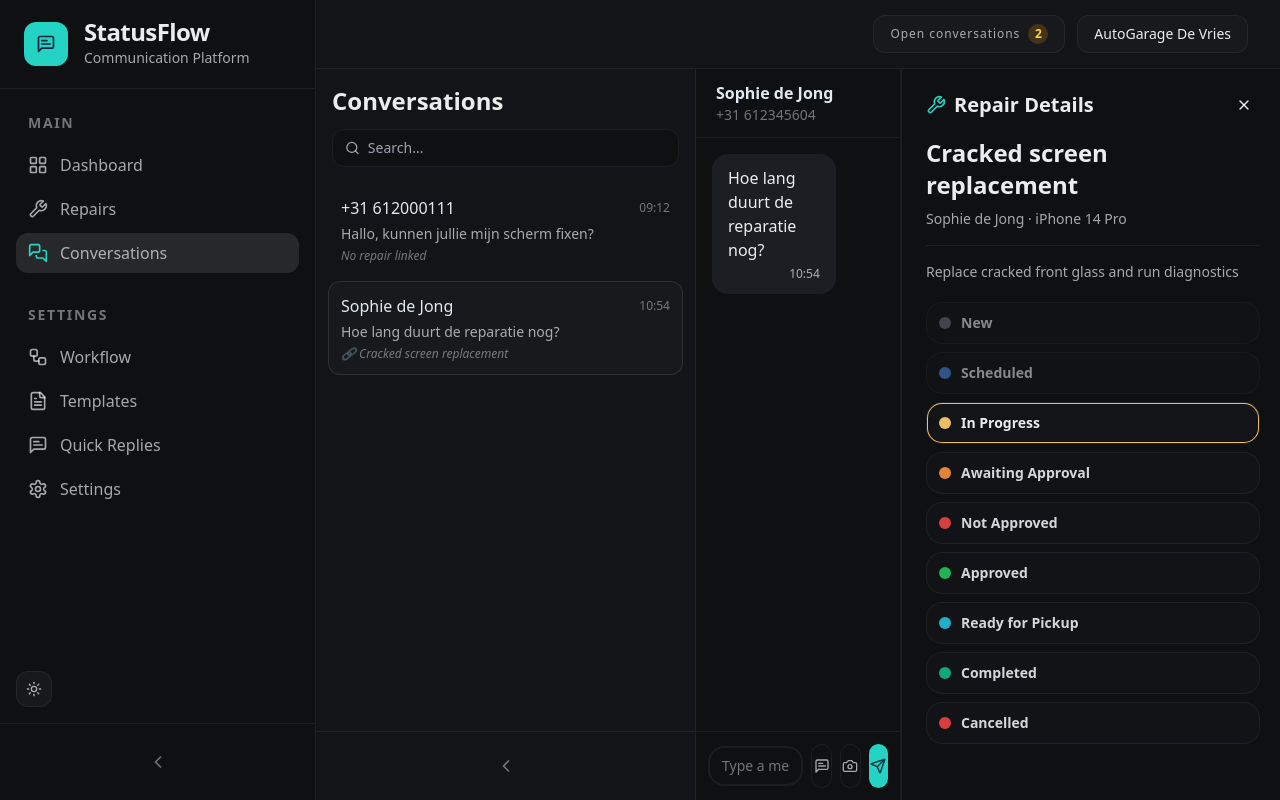
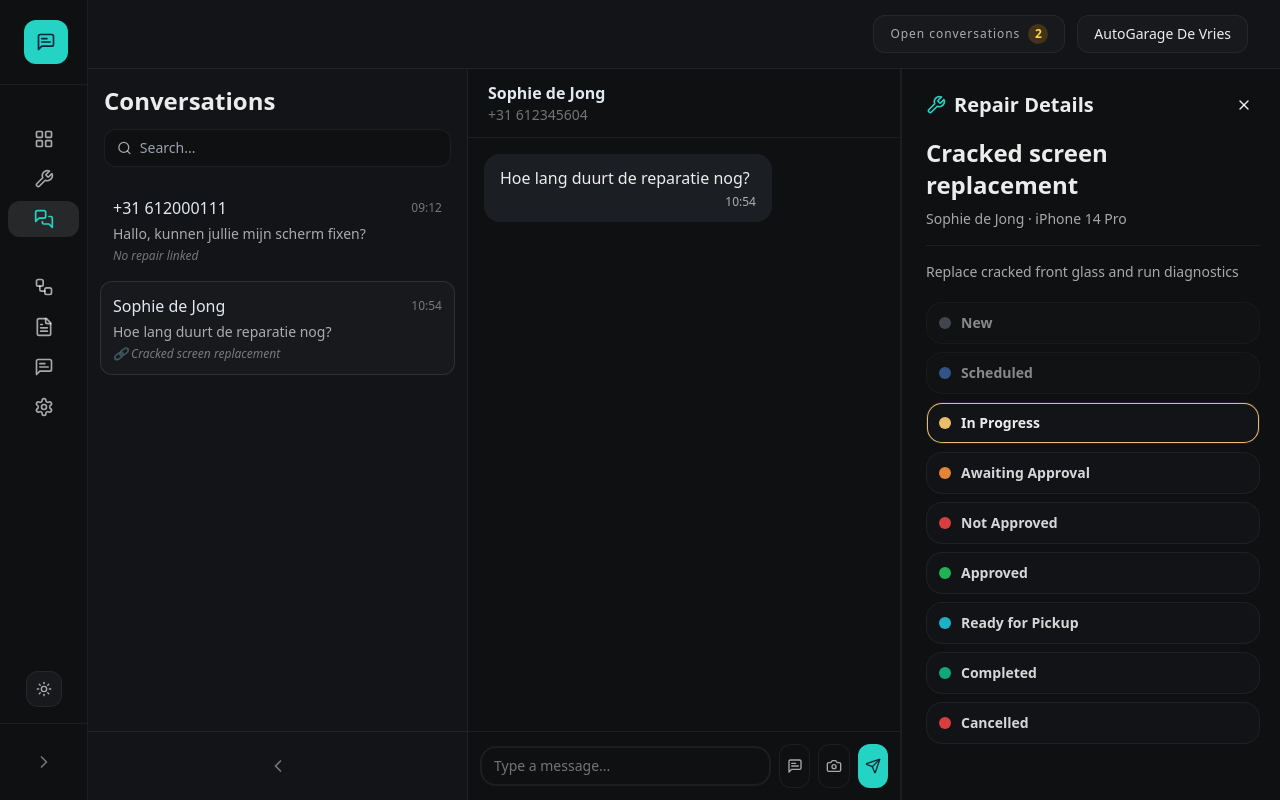
Before and after one commit to botexpertsnl/reparatie_melder_app, a Next.js app: page /conversations in a window 1280 px wide. Built offline with nearby package versions, Linux system fonts and the light colour scheme.

Commit message:
Adjust desktop sidebar default and theme toggle alignment

```diff
--- a/components/layout/app-shell.tsx
+++ b/components/layout/app-shell.tsx
@@ -28,7 +28,7 @@
   const pathname = usePathname();
   const router = useRouter();
   const repairLabel = useTenantRepairLabel();
-  const [collapsed, setCollapsed] = useState(false);
+  const [collapsed, setCollapsed] = useState(true);
   const [isMenuOpen, setIsMenuOpen] = useState(false);
   const [openConversationCount, setOpenConversationCount] = useState(0);
   const [superAdmin, setSuperAdminState] = useState(false);
@@ -238,7 +238,7 @@
             onClick={toggleTheme}
             className={clsx(
               "absolute bottom-4 inline-flex h-9 w-9 items-center justify-center rounded-xl border",
-              collapsed ? "left-1/2 -translate-x-1/2" : "left-4"
+              collapsed ? "left-1/2 -translate-x-1/2" : "left-5"
             )}
             style={{ borderColor: "var(--border)", background: "var(--surface-3)", color: "var(--text-secondary)" }}
             aria-label="Toggle theme"
```
